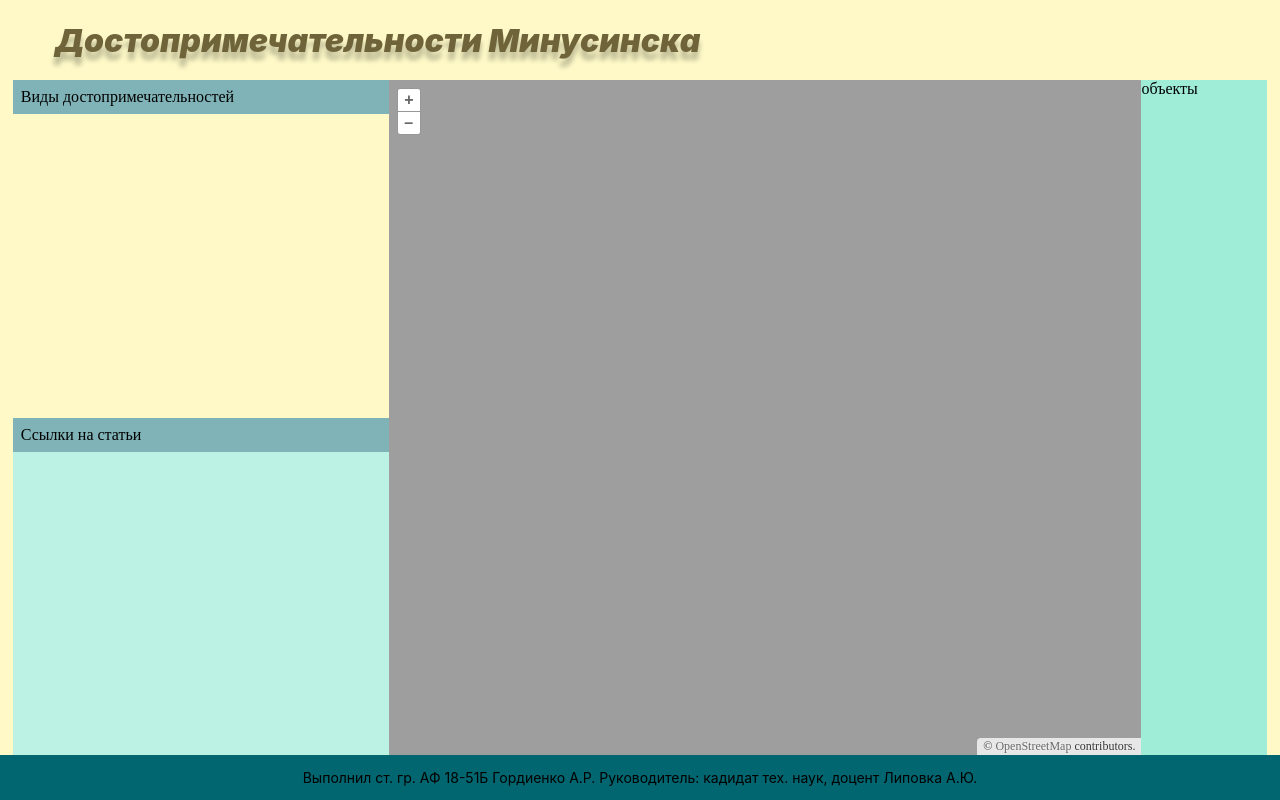
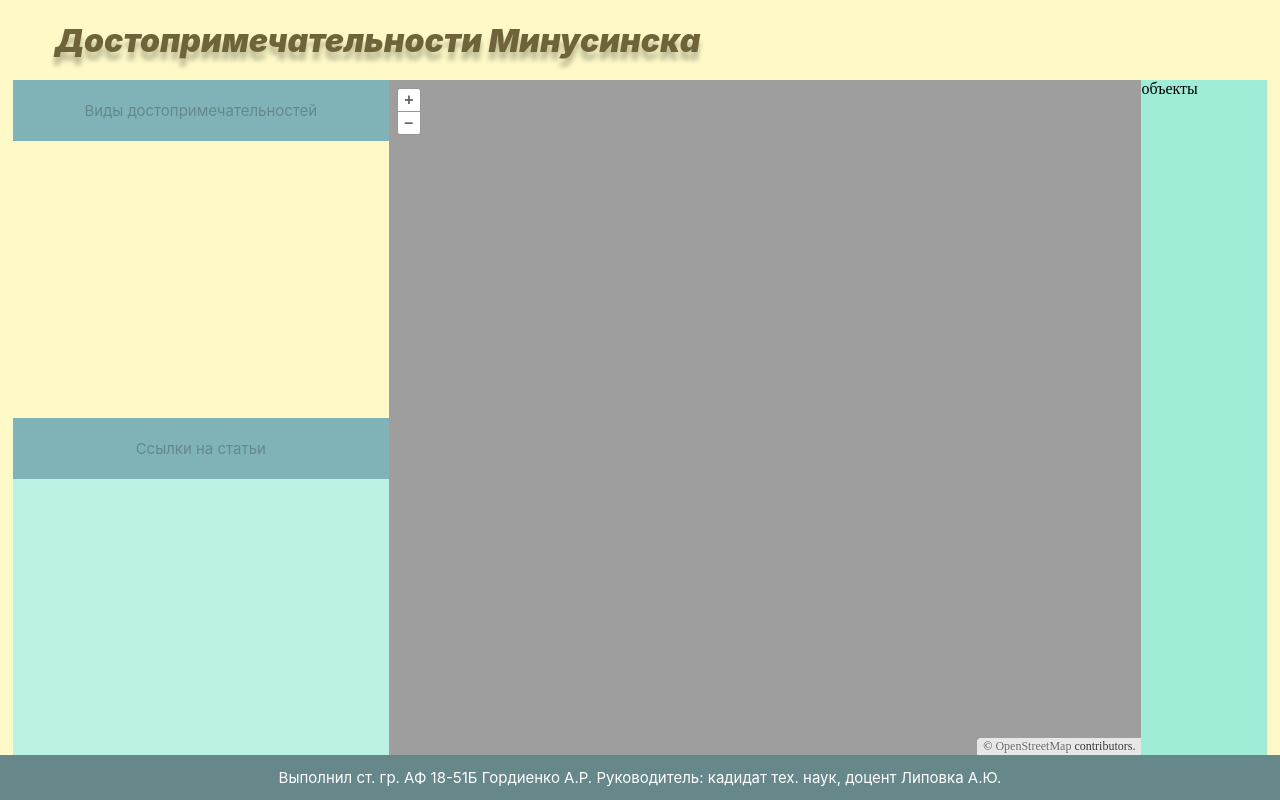
Before and after one commit to GordienkoAnastasia/open-layer-app, a website built with Vite: page index.html in a window 1280 px wide. Built offline with nearby package versions, Linux system fonts and the light colour scheme.

Commit message:
настройка стилей текста

```diff
--- a/style.css
+++ b/style.css
@@ -34,10 +34,20 @@ body {
 	font-family: 'Inter';
 	font-style: normal;
 	font-weight: 400;
-	font-size: 14px;
+	font-size: 15px;
 	line-height: 45px;
 
-	color: #000000;
+	color: #ffffff;
+}
+.font_1 {
+	text-align: center;
+	font-family: 'Inter';
+	font-style: normal;
+	font-weight: 400;
+	font-size: 15px;
+	line-height: 45px;
+
+	color: #66888b;
 }
 .map_row {
 	display: flex;
@@ -88,5 +98,5 @@ body {
 	height: 100%;
 }
 #data {
-	background: #026670;
+	background: #66888b;
 }
```
